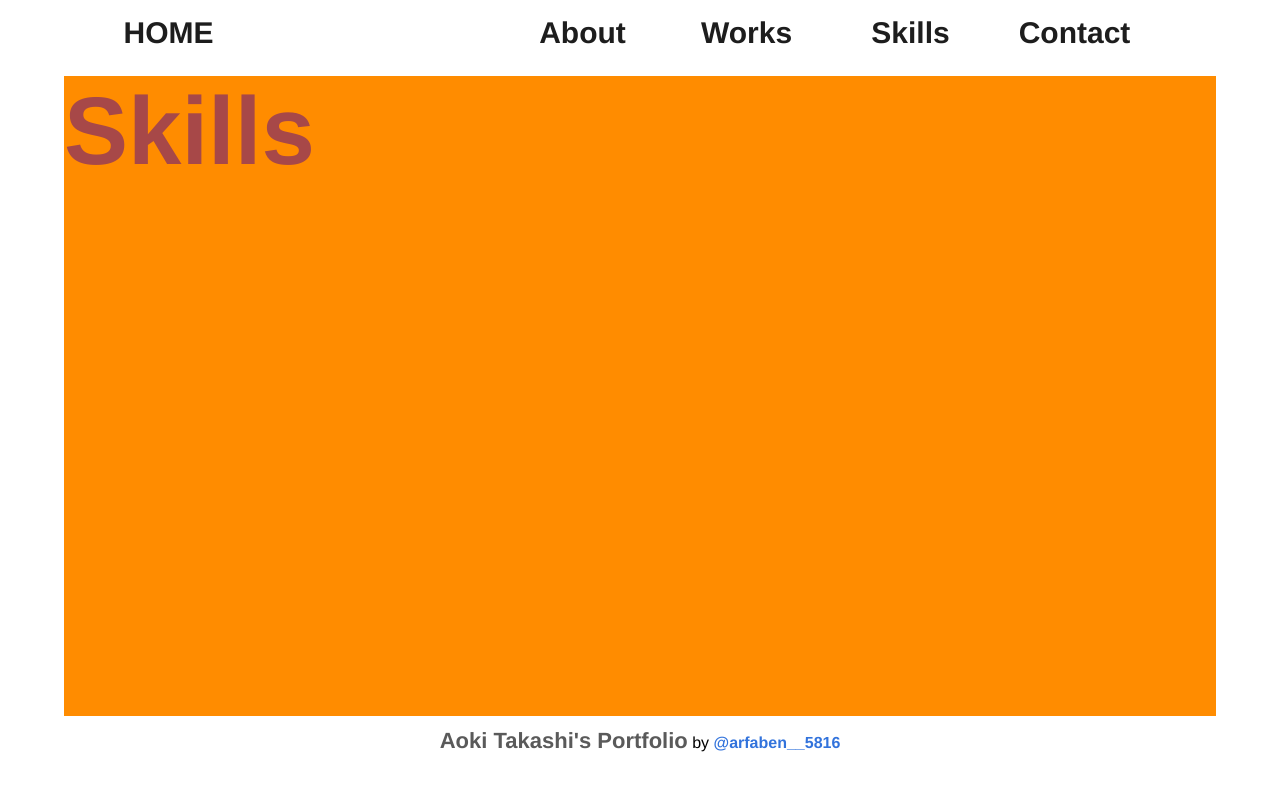
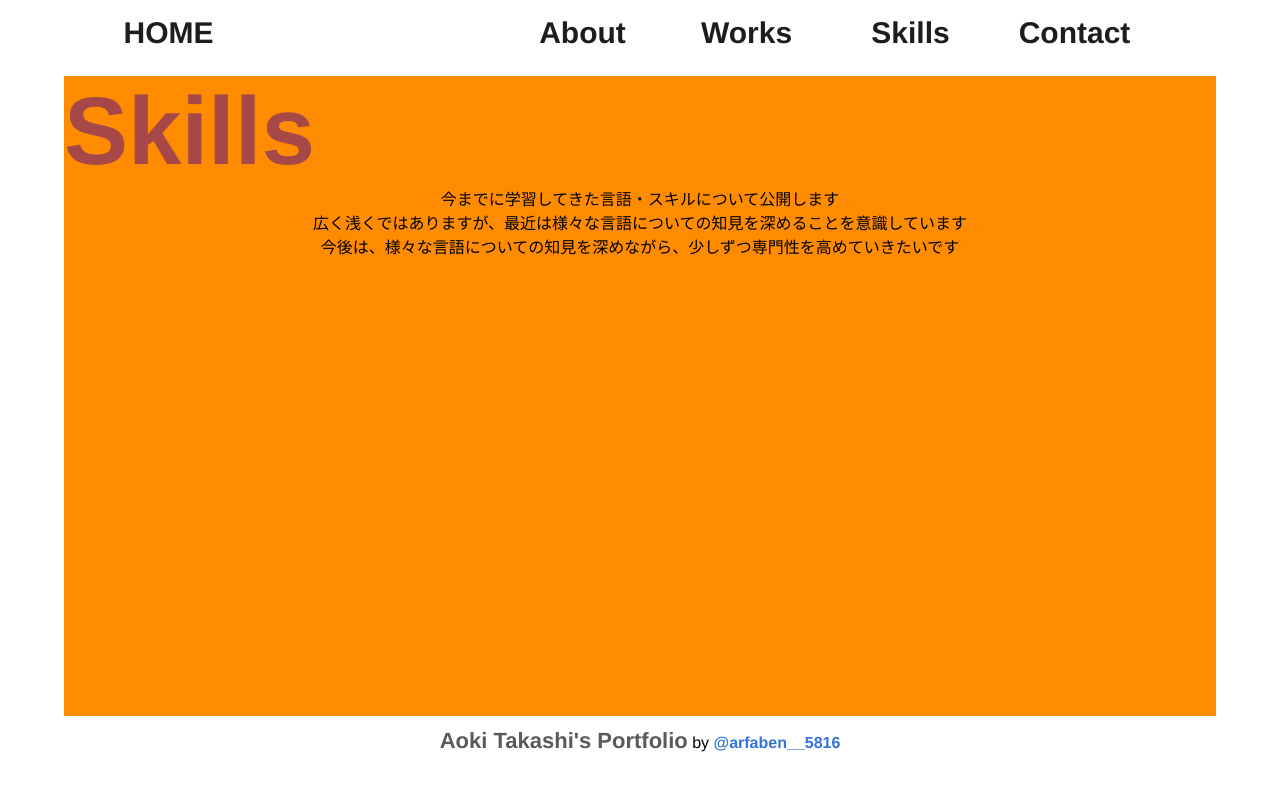
Before and after one commit to TakashiAoki5816/Portfolio, a Vue app in the folder vue-project/: page /#/skills in a window 1280 px wide. Shown: the top 790 px of the page. Built offline with nearby package versions, Linux system fonts and the light colour scheme.

Commit message:
added skill-sentences

```diff
--- a/vue-project/src/components/Header.vue
+++ b/vue-project/src/components/Header.vue
@@ -15,7 +15,7 @@
             Works
           </li>
         </router-link>
-        <router-link to="/Skill">
+        <router-link to="/Skills">
           <li class="header-link">
             Skills
           </li>
--- a/vue-project/src/components/skills.vue
+++ b/vue-project/src/components/skills.vue
@@ -1,16 +1,21 @@
 <template>
-  <div class="skill-wrapper">
+  <div class="skills-wrapper">
     <div class="title-header">
       <div class="title">
         <h2>Skills</h2>
       </div>
+    </div>
+    <div class="skill-sentences">
+      <p>今までに学習してきた言語・スキルについて公開します</p>
+      <p>広く浅くではありますが、最近は様々な言語についての知見を深めることを意識しています</p>
+      <p>今後は、様々な言語についての知見を深めながら、少しずつ専門性を高めていきたいです</p>
     </div>
   </div>
 </template>
 <script>
 </script>
 <style>
-.skill-wrapper {
+.skills-wrapper {
   width: 90vw;
   height: 80vh;
   margin: 10px auto;
```
